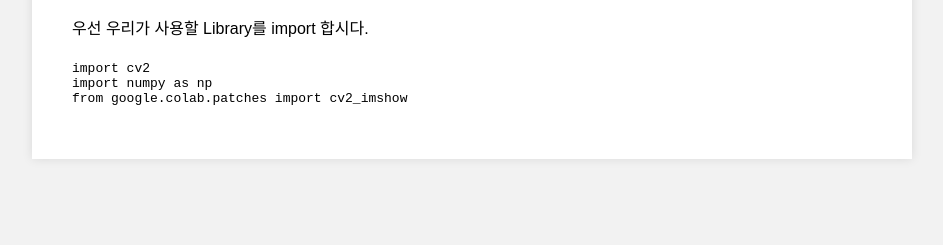
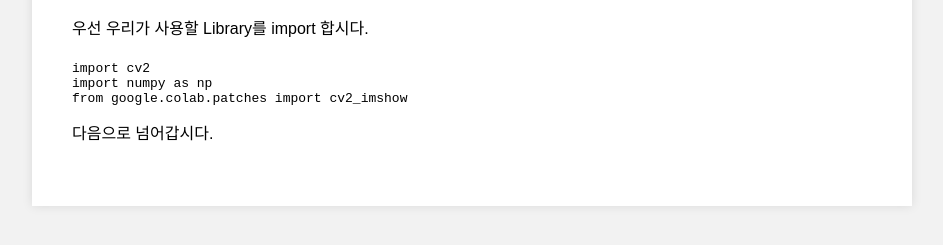
Before and after one commit to Kimduckba/medical-web, a plain HTML site: page medical-imaging.html in a window 1280 px wide. Shown: the part 165-410 px from the top of the page, without its empty margins (168-1111 px from the left). Drawn offline with Linux system fonts and the light colour scheme.

Commit message:
Update medical-imaging.html

```diff
--- a/medical-imaging.html
+++ b/medical-imaging.html
@@ -40,6 +40,7 @@
     <pre><code>import cv2
 import numpy as np
 from google.colab.patches import cv2_imshow</code></pre>
+    <p>다음으로 넘어갑시다.</p>
   </div>
 </body>
 </html>
```
